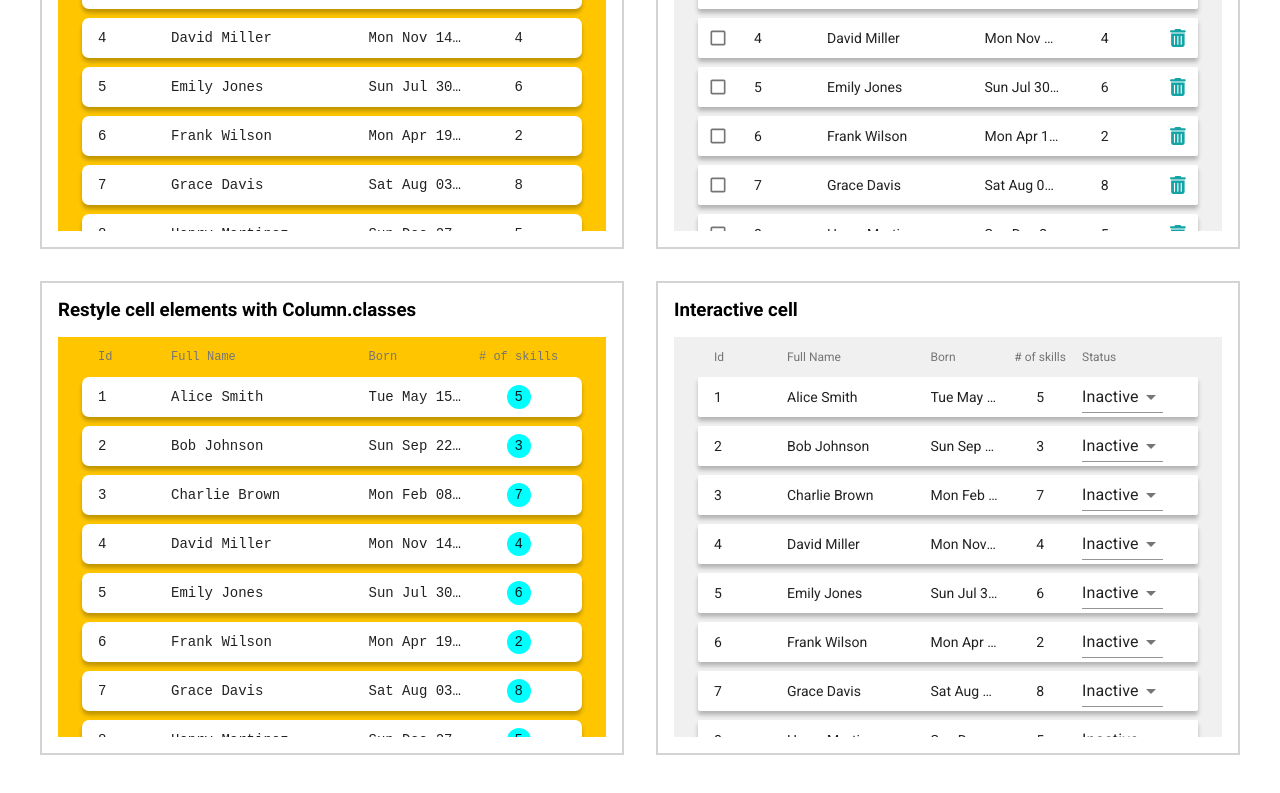
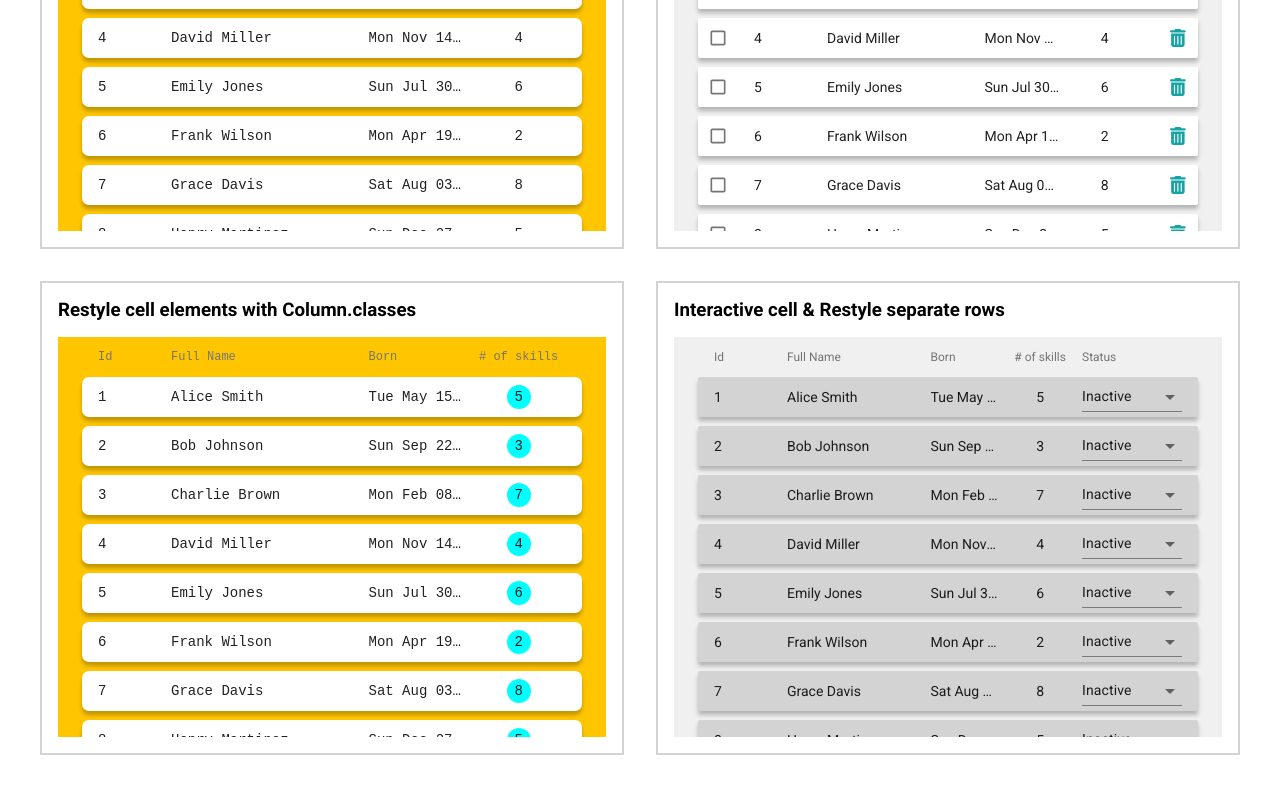
Before and after one commit to ostgals/kc-new-table, a React (Vite) app: page / in a window 1280 px wide. Shown: the part 771-1564 px from the top of the page. Built offline with nearby package versions, Linux system fonts and the light colour scheme.

Commit message:
extend IntercativeCells story

```diff
--- a/src/App.jsx
+++ b/src/App.jsx
@@ -29,7 +29,7 @@ function App() {
         <Story title="Restyle cell elements with Column.classes">
           <StyleSeparateCells />
         </Story>
-        <Story title="Interactive cell">
+        <Story title="Interactive cell & Restyle separate rows">
           <InteractiveCells />
         </Story>
       </div>
--- a/src/stories/InteractiveCells.jsx
+++ b/src/stories/InteractiveCells.jsx
@@ -1,13 +1,16 @@
-import { MenuItem, Select, withStyles } from '@material-ui/core'
+import { MenuItem, Select, makeStyles, withStyles } from '@material-ui/core'
 import { useState } from 'react'
-import { Column, Table } from '../components/TableNext'
+import { Column, RecordRow, RecordValues, Table } from '../components/TableNext'
 import { users } from '../data'
 import { alertUser } from '../utils'
 import { cardsTableStyles } from './styles'
+import clsx from 'clsx'
 
 const GrayTable = withStyles(cardsTableStyles)(Table)
 
 const InteractiveCells = () => {
+  const classes = useStyles()
+
   const [activeUsers, setActiveUsers] = useState({})
 
   const isUserActive = user => activeUsers[user.id] === true
@@ -16,7 +19,17 @@ const InteractiveCells = () => {
     setActiveUsers(prev => ({ ...prev, [user.id]: isActive }))
 
   return (
-    <GrayTable records={users} onClickRecord={alertUser}>
+    <GrayTable
+      records={users}
+      renderRecord={user => (
+        <RecordRow
+          key={user.id}
+          className={clsx(classes.recordRow, { inactive: !isUserActive(user) })}
+        >
+          <RecordValues record={user} onClick={alertUser} />
+        </RecordRow>
+      )}
+    >
       <Column label="Id" value={user => user.id} interactive width="65px" />
       <Column
         label="Full Name"
@@ -40,6 +53,8 @@ const InteractiveCells = () => {
           <Select
             value={isUserActive(user)}
             onChange={e => toggleUser(user, e.target.value)}
+            fullWidth
+            className={classes.select}
           >
             <MenuItem value={false}>Inactive</MenuItem>
             <MenuItem value={true}>Active</MenuItem>
@@ -51,4 +66,13 @@ const InteractiveCells = () => {
   )
 }
 
+const useStyles = makeStyles({
+  recordRow: {
+    '&.inactive': { background: 'lightgray' },
+  },
+  select: {
+    fontSize: 'inherit',
+  },
+})
+
 export default InteractiveCells
```
